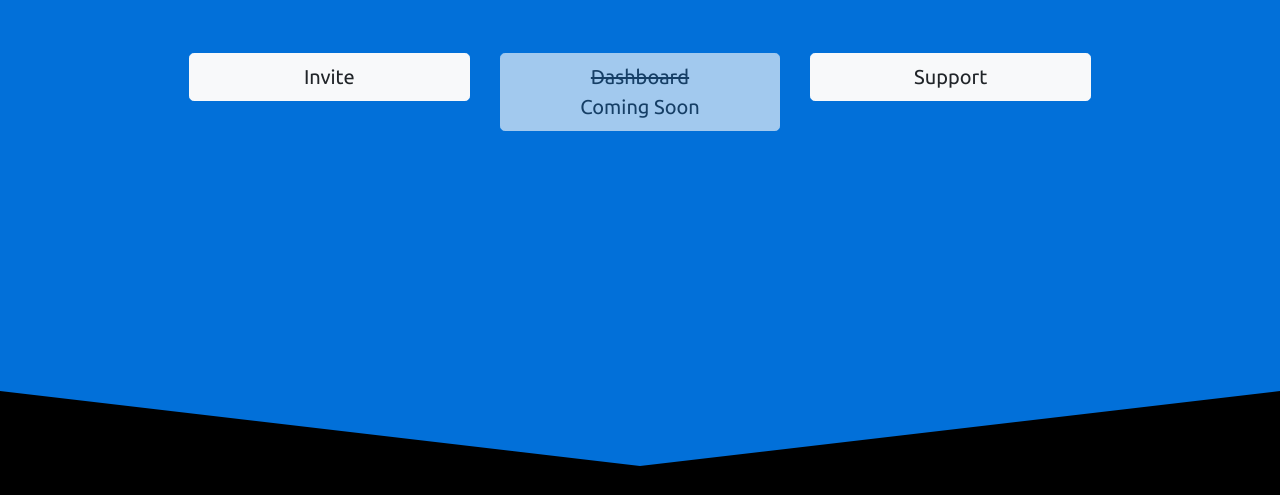
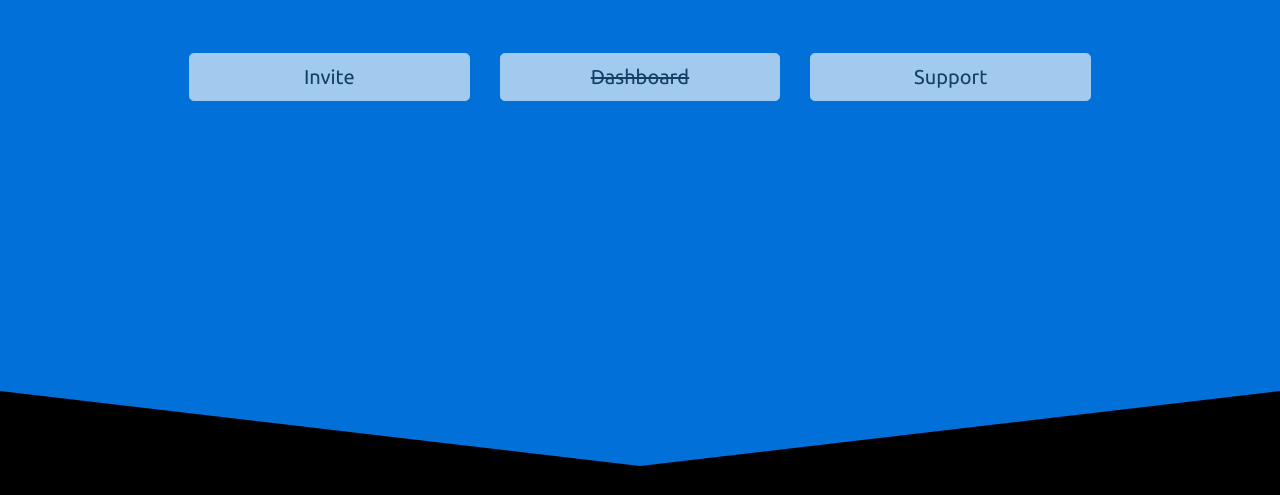
Before and after one commit to Lireoy/mixcord-web, a plain HTML site: page index.html in a window 1280 px wide. Shown: the part 305-800 px from the top of the page. Drawn offline with nearby package versions, Linux system fonts and the light colour scheme.

Commit message:
Fix the not working fix. UI mods

```diff
--- a/index.html
+++ b/index.html
@@ -49,20 +49,17 @@
     </div>
     <div id="buttons" class="row">
         <div class="col-xl-4 col-lg-4 col-md-4 col-sm-12">
-            <a class="btn btn-light btn-lg btn-block"
-               href="https://discordapp.com/oauth2/authorize?client_id=551114019327574026&permissions=347200&scope=bot"
-               target="_blank">
+            <a class="btn btn-light btn-lg btn-block disabled">
                 Invite
             </a>
         </div>
         <div class="col-md-4 col-sm-12">
             <a class="btn btn-light btn-lg btn-block disabled">
-                <span><del>Dashboard</del></span><br><span>Coming Soon</span>
+                <span><del>Dashboard</del></span>
             </a>
         </div>
         <div class="col-md-4 col-sm-12">
-            <a class="btn btn-light btn-lg btn-block" href="https://discord.gg/PXU46xR"
-               target="_blank">
+            <a class="btn btn-light btn-lg btn-block disabled">
                 Support
             </a>
         </div>
```
Also changed, not shown: commands.html (+1 -1 lines).
